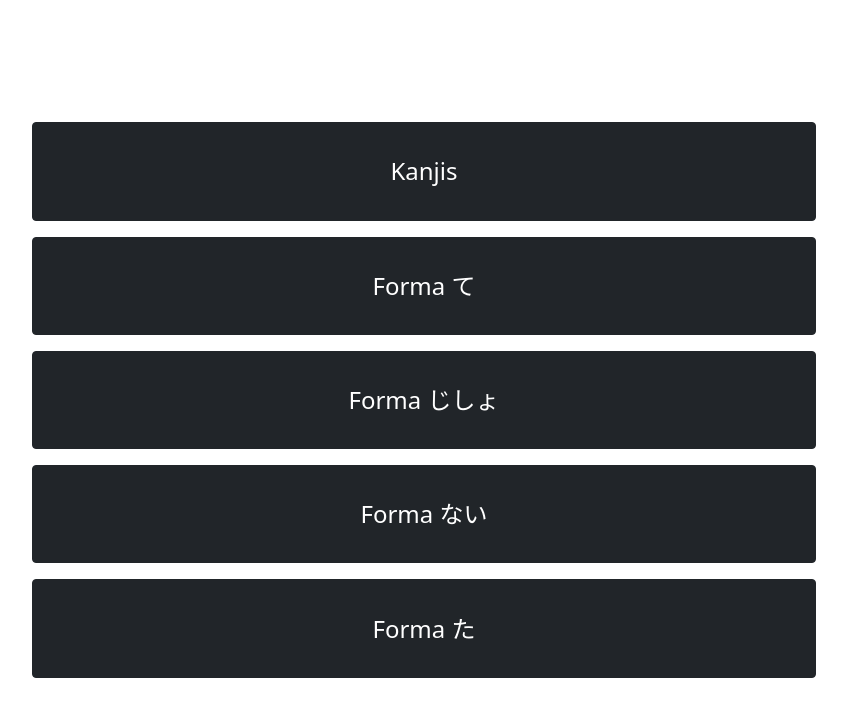
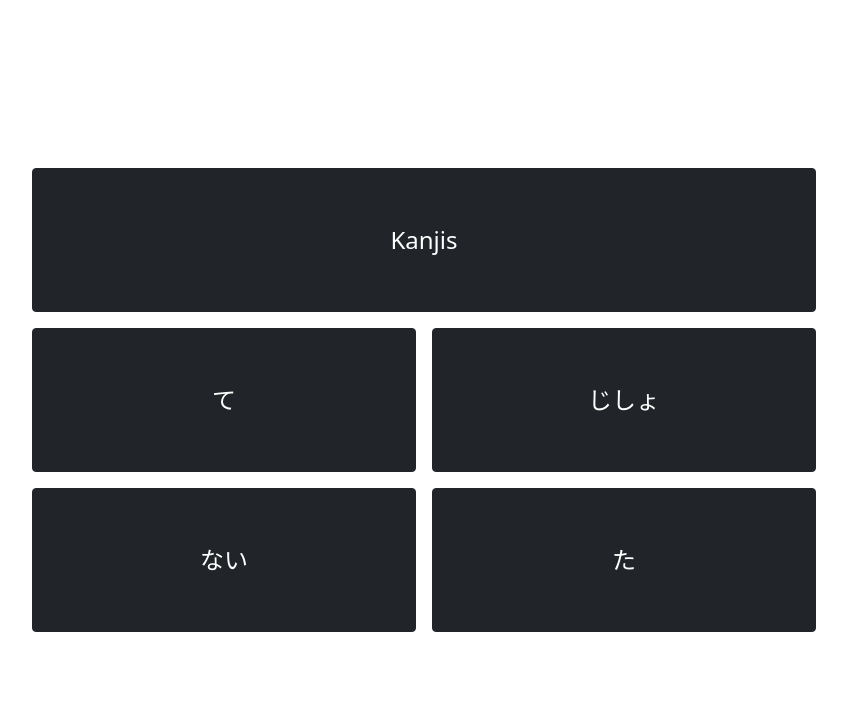
Before and after one commit to prausela/jouzu-kizuna, a React (Create React App) app: page / in a window 1280 px wide. Shown: the top 716 px of the page, without its empty margins (216-1063 px from the left). Built offline with nearby package versions, Linux system fonts and the light colour scheme.

Commit message:
Reorder menu
Now menu has a 2x2 grid displaying the forms you can practice

```diff
--- a/src/UI/main_menu/MainMenuUI.css
+++ b/src/UI/main_menu/MainMenuUI.css
@@ -1,7 +1,7 @@
 .main-menu-interface {
     display: grid;
-    grid-template-rows: 1fr 1fr 1fr 1fr 1fr 1fr 1fr;
-    grid-template-columns: auto;
+    grid-template-rows: 1fr 1fr 1fr 1fr 1fr;
+    grid-template-columns: 1fr 1fr;
 }
 
 .mode .btn {
@@ -10,6 +10,7 @@
 
 .mode1 {
     grid-row-start: 2;
+    grid-column: 1/-1;
 }
 
 .mode2 {
@@ -17,13 +18,13 @@
 }
 
 .mode3 {
+    grid-row-start: 3;
+}
+
+.mode4 {
     grid-row-start: 4;
 }
 
-.mode4 {
-    grid-row-start: 5;
+.mode5 {
+    grid-row-start: 4;
 }
-
-.mode5 {
-    grid-row-start: 6;
-}
--- a/src/UI/main_menu/MainMenuUI.js
+++ b/src/UI/main_menu/MainMenuUI.js
@@ -15,16 +15,16 @@ const MainMenuUI = (props) => {
                 <Button variant="outline-dark" onClick={switchToKanjiToHiraganMode} active>Kanjis</Button>
             </div>
             <div className="flex-grow-1 mode mode2 d-grid p-2">
-                <Button variant="outline-dark" onClick={switchToTeFormMode} active>Forma て</Button>
+                <Button variant="outline-dark" onClick={switchToTeFormMode} active>て</Button>
             </div>
             <div className="flex-grow-1 mode mode3 d-grid p-2">
-                <Button variant="outline-dark" onClick={switchToDictionaryFormMode} active>Forma じしょ</Button>
+                <Button variant="outline-dark" onClick={switchToDictionaryFormMode} active>じしょ</Button>
             </div>
             <div className="flex-grow-1 mode mode4 d-grid p-2">
-                <Button variant="outline-dark" onClick={switchToNaiFormMode} active>Forma ない</Button>
+                <Button variant="outline-dark" onClick={switchToNaiFormMode} active>ない</Button>
             </div>
             <div className="flex-grow-1 mode mode5 d-grid p-2">
-                <Button variant="outline-dark" onClick={switchToTaFormMode} active>Forma た</Button>
+                <Button variant="outline-dark" onClick={switchToTaFormMode} active>た</Button>
             </div>
         </>
     )
```
